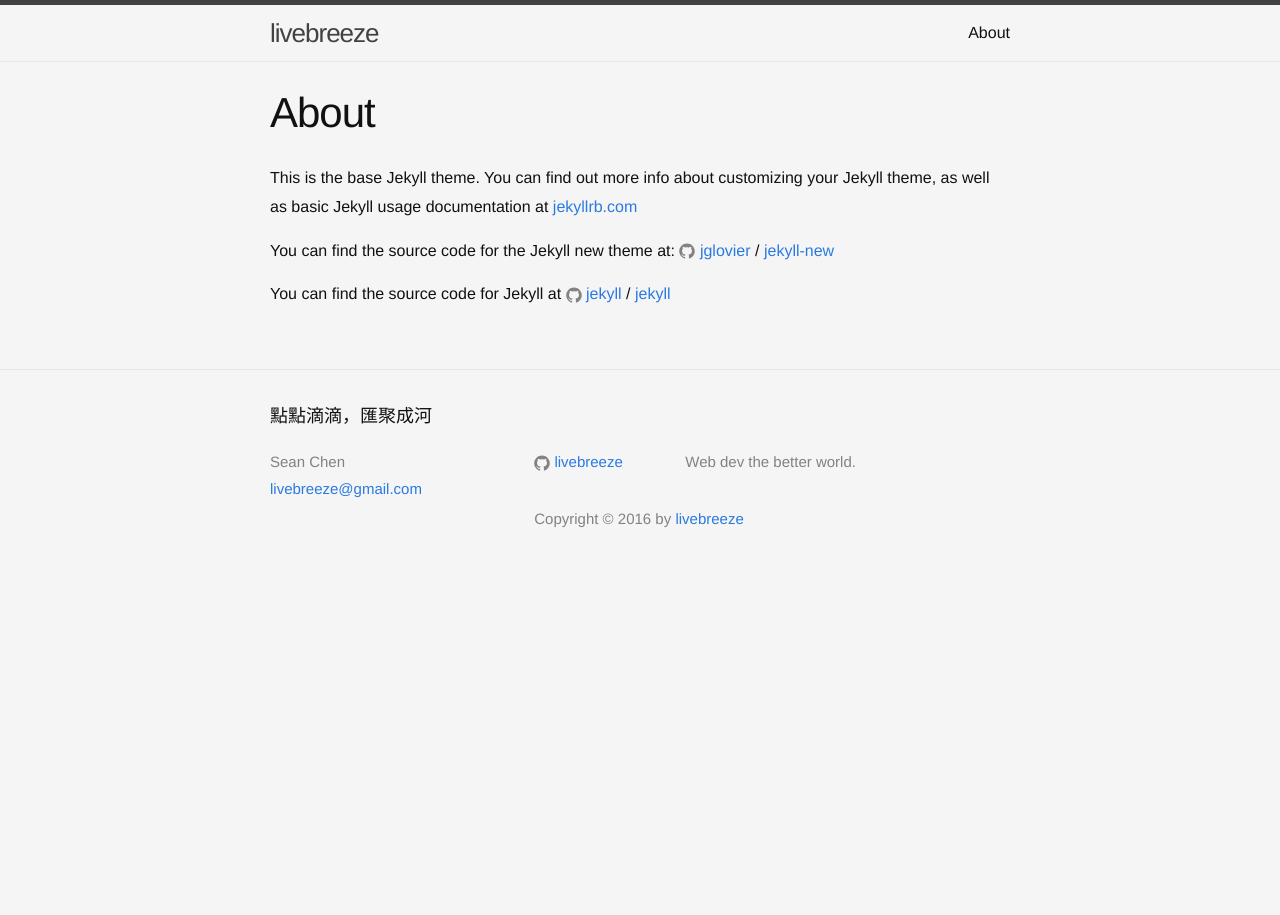
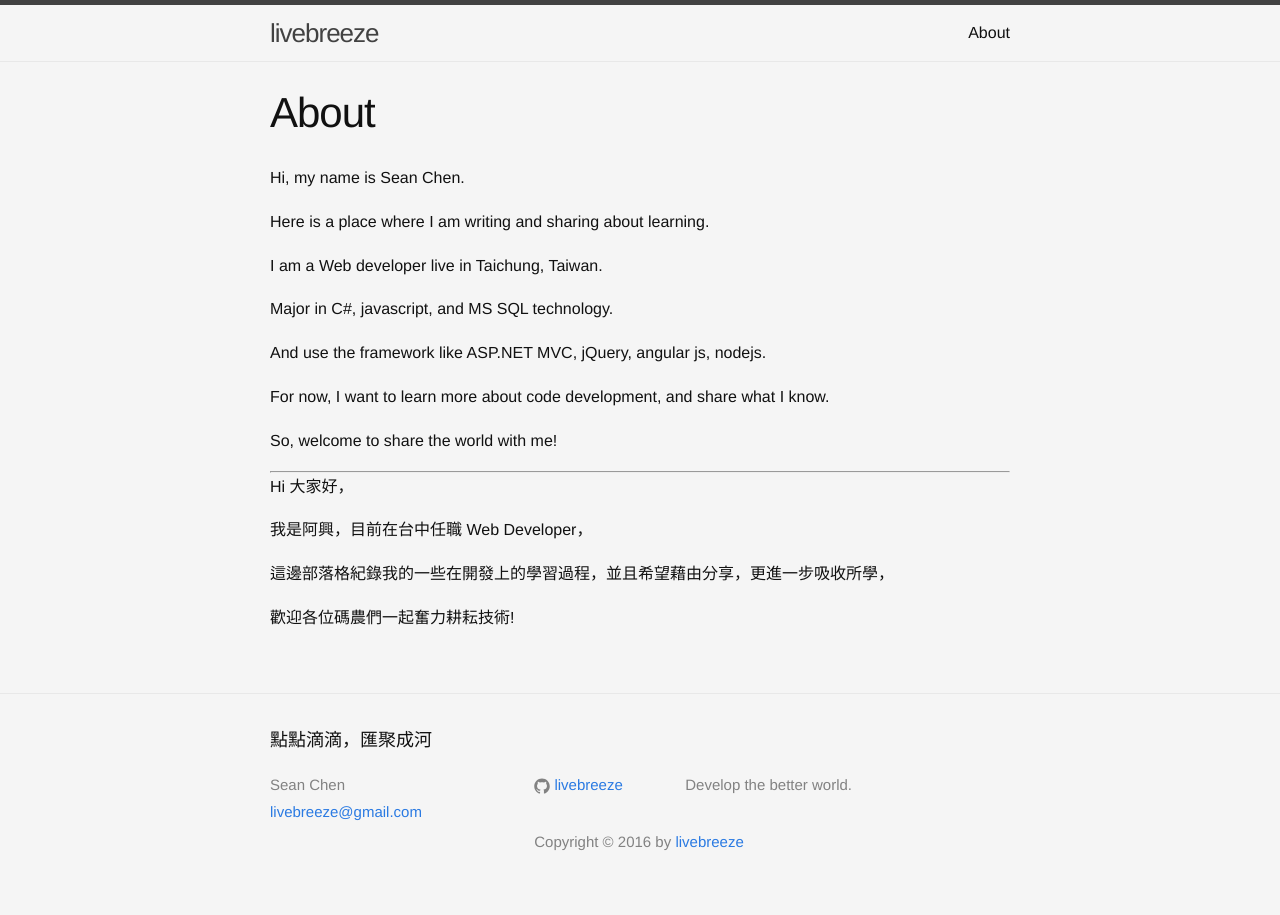
Before and after one commit to livebreeze-zz/livebreeze.github.io, a Jekyll site: the page built from about.md, in a window 1280 px wide. Built offline with Jekyll 4.4.1, drawn with Linux system fonts in a browser that asks for light colours; some web fonts are replaced.

Commit message:
update about page and footer

```diff
--- a/_config.yml
+++ b/_config.yml
@@ -9,7 +9,7 @@
 title: livebreeze
 email: livebreeze@gmail.com
 description: > # this means to ignore newlines until "baseurl:"
-  Web dev the better world.
+  Develop the better world.
 baseurl: "" # the subpath of your site, e.g. /blog
 url: "http://livebreeze.github.io" # the base hostname & protocol for your site
 twitter_username: livebreeze1
--- a/about.md
+++ b/about.md
@@ -4,12 +4,26 @@
 permalink: /about/
 ---
 
-This is the base Jekyll theme. You can find out more info about customizing your Jekyll theme, as well as basic Jekyll usage documentation at [jekyllrb.com](http://jekyllrb.com/)
+Hi, my name is Sean Chen.
 
-You can find the source code for the Jekyll new theme at:
-{% include icon-github.html username="jglovier" %} /
-[jekyll-new](https://github.com/jglovier/jekyll-new)
+Here is a place where I am writing and sharing about learning.
 
-You can find the source code for Jekyll at
-{% include icon-github.html username="jekyll" %} /
-[jekyll](https://github.com/jekyll/jekyll)
+I am a Web developer live in Taichung, Taiwan.
+
+Major in C#, javascript, and MS SQL technology.
+
+And use the framework like ASP.NET MVC, jQuery, angular js, nodejs.
+
+For now, I want to learn more about code development, and share what I know.
+
+So, welcome to share the world with me!
+
+---
+
+Hi 大家好，
+
+我是阿興，目前在台中任職 Web Developer，
+
+這邊部落格紀錄我的一些在開發上的學習過程，並且希望藉由分享，更進一步吸收所學，
+
+歡迎各位碼農們一起奮力耕耘技術!
```
